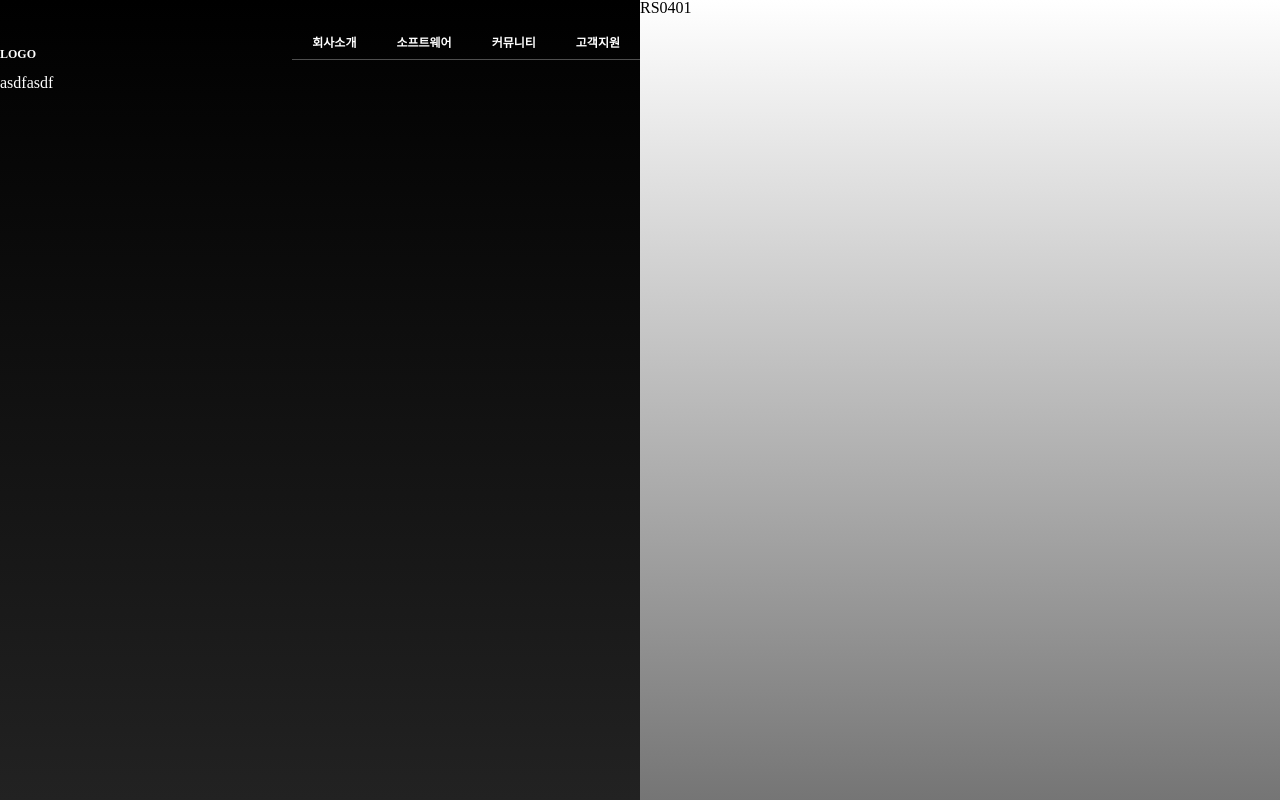
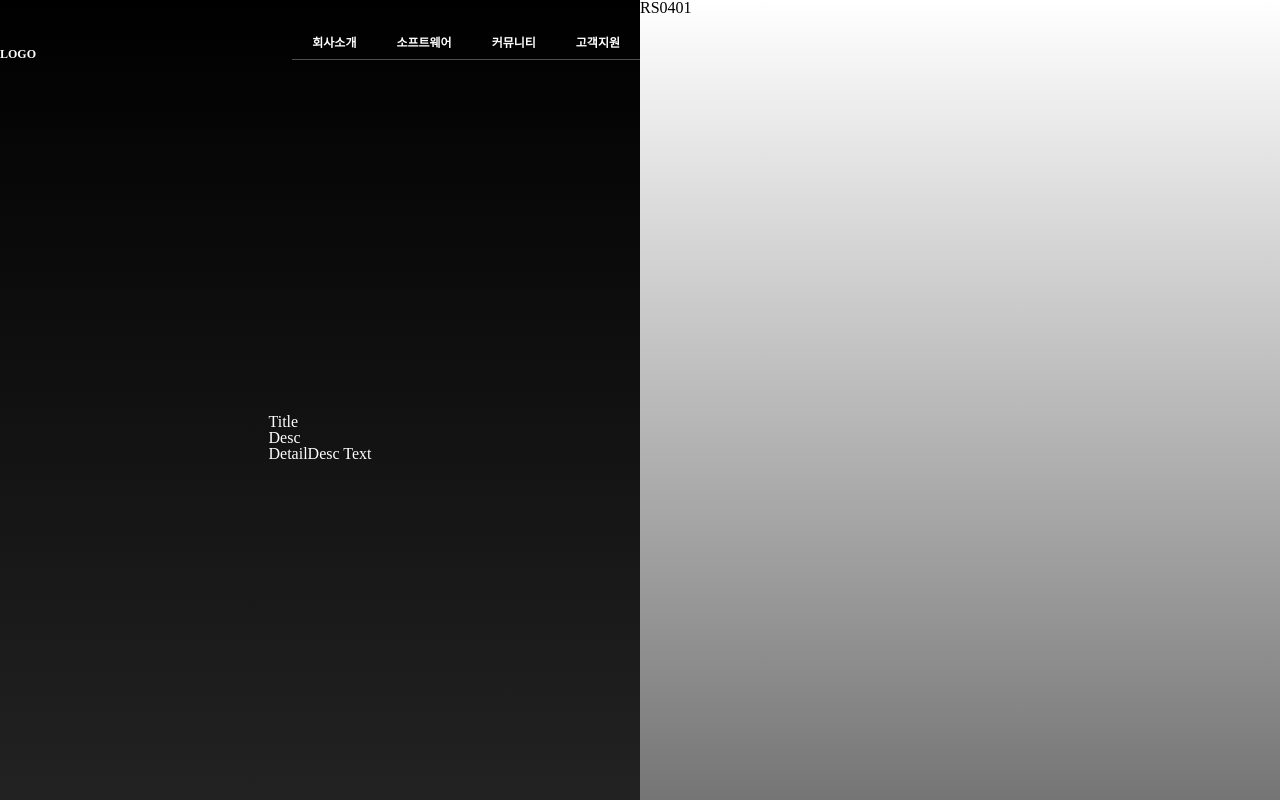
Before and after one commit to riosee2415/homepage-4leaf, a React app: page /support in a window 1280 px wide. Built offline with nearby package versions, Linux system fonts and the light colour scheme.

Commit message:
styles.css

```diff
--- a/src/components/SubMenu.js
+++ b/src/components/SubMenu.js
@@ -4,7 +4,13 @@ class SubMenu extends React.Component {
   render() {
     return (
       <div>
-        <div>asdfasdf</div>
+        <div>
+          <div>{this.props.title}</div>
+          <div>{this.props.desc}</div>
+        </div>
+        <div>
+          <span>{this.props.detailDesc}</span>
+        </div>
       </div>
     );
   }
--- a/src/components/screens/SC04/LS0401.js
+++ b/src/components/screens/SC04/LS0401.js
@@ -4,8 +4,8 @@ import SubMenu from "../../SubMenu";
 class LS0401 extends React.Component {
   render() {
     return (
-      <div>
-        <SubMenu />
+      <div className="LS0401__screen">
+        <SubMenu title="Title" desc="Desc" detailDesc="DetailDesc Text" />
       </div>
     );
   }
--- /dev/null
+++ b/src/style/LS0000.css
@@ -0,0 +1 @@
+@charset "utf-8";
--- a/src/style/LS0401.css
+++ b/src/style/LS0401.css
@@ -0,0 +1,11 @@
+@charset "utf-8";
+
+.LS0401__screen {
+  width: 100%;
+  height: 100%;
+
+  display: flex;
+  flex-direction: column;
+  align-items: center;
+  justify-content: center;
+}
--- /dev/null
+++ b/src/style/RS0000.css
@@ -0,0 +1 @@
+@charset "utf-8";
--- /dev/null
+++ b/src/style/RS0401.css
@@ -0,0 +1 @@
+@charset "utf-8";
```
Also changed, not shown: src/style/SubMenu.css (added).
